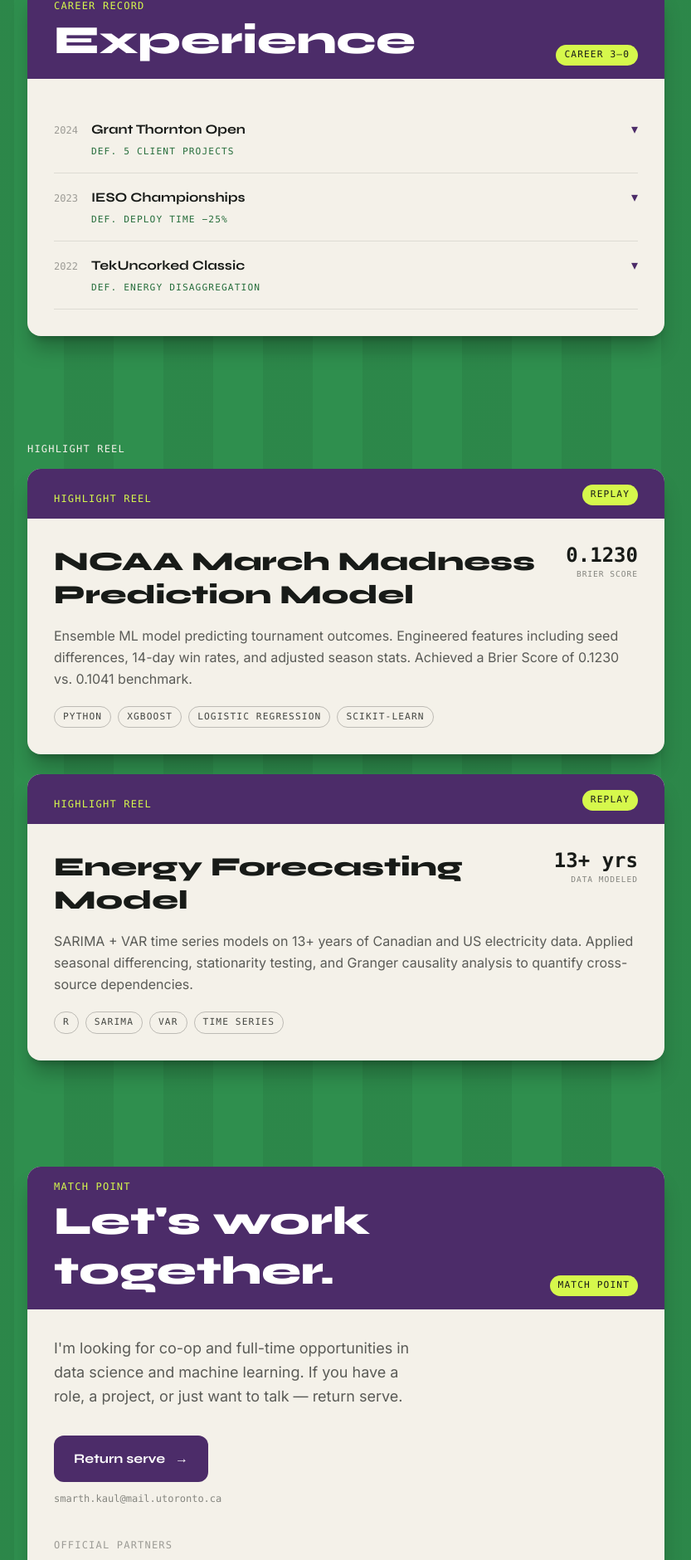
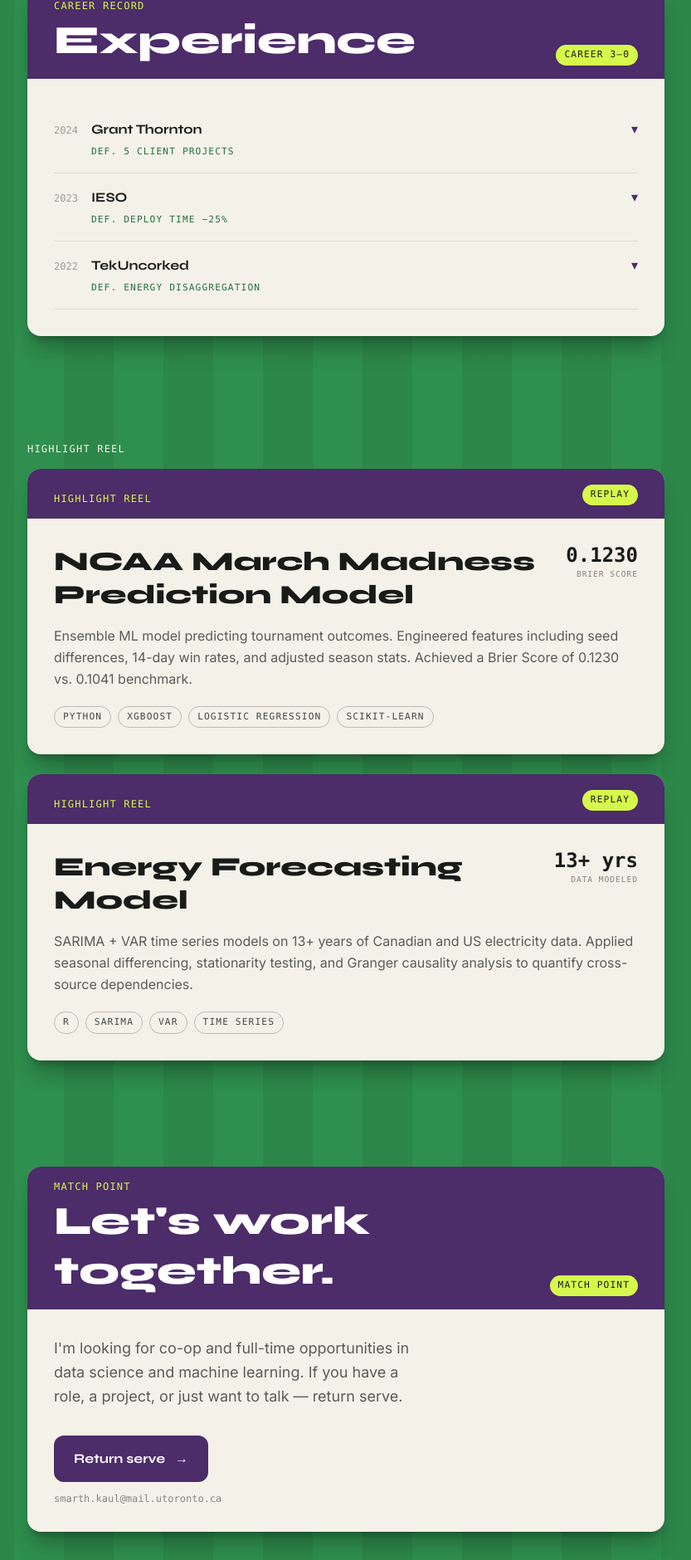
Before and after one commit to smarthkaul/smarthkaul.github.io, a React (Vite) app in the folder website/: page / in a window 1280 px wide. Shown: the part 1635-3515 px from the top of the page at 83% size, without its empty margins (223-1056 px from the left). Built offline with nearby package versions, Linux system fonts and the light colour scheme.

Commit message:
Use plain company names in Experience; remove Official partners from Contact

```diff
--- a/website/src/components/Contact.jsx
+++ b/website/src/components/Contact.jsx
@@ -26,37 +26,9 @@ const Contact = () => {
             <span>Return serve</span>
             <span aria-hidden="true">&rarr;</span>
           </a>
-          <p className="font-mono text-xs text-charcoal/50 break-all mb-10">
+          <p className="font-mono text-xs text-charcoal/50 break-all">
             smarth.kaul@mail.utoronto.ca
           </p>
-
-          <p className="font-mono text-xs uppercase tracking-widest text-charcoal/40 mb-3">
-            Official partners
-          </p>
-          <div className="flex items-center gap-3">
-            <a
-              href="https://github.com/smarthkaul"
-              target="_blank"
-              rel="noopener noreferrer"
-              aria-label="GitHub"
-              className="inline-flex items-center justify-center w-10 h-10 rounded-lg border border-charcoal/15 text-charcoal/70 hover:text-charcoal hover:border-charcoal/40 transition-colors"
-            >
-              <svg className="w-5 h-5" fill="currentColor" viewBox="0 0 24 24">
-                <path d="M12 0c-6.626 0-12 5.373-12 12 0 5.302 3.438 9.8 8.207 11.387.599.111.793-.261.793-.577v-2.234c-3.338.726-4.033-1.416-4.033-1.416-.546-1.387-1.333-1.756-1.333-1.756-1.089-.745.083-.729.083-.729 1.205.084 1.839 1.237 1.839 1.237 1.07 1.834 2.807 1.304 3.492.997.107-.775.418-1.305.762-1.604-2.665-.305-5.467-1.334-5.467-5.931 0-1.311.469-2.381 1.236-3.221-.124-.303-.535-1.524.117-3.176 0 0 1.008-.322 3.301 1.23.957-.266 1.983-.399 3.003-.404 1.02.005 2.047.138 3.006.404 2.291-1.552 3.297-1.23 3.297-1.23.653 1.653.242 2.874.118 3.176.77.84 1.235 1.911 1.235 3.221 0 4.609-2.807 5.624-5.479 5.921.43.372.823 1.102.823 2.222v3.293c0 .319.192.694.801.576 4.765-1.589 8.199-6.086 8.199-11.386 0-6.627-5.373-12-12-12z" />
-              </svg>
-            </a>
-            <a
-              href="https://linkedin.com/in/smarth-kaul"
-              target="_blank"
-              rel="noopener noreferrer"
-              aria-label="LinkedIn"
-              className="inline-flex items-center justify-center w-10 h-10 rounded-lg border border-charcoal/15 text-charcoal/70 hover:text-charcoal hover:border-charcoal/40 transition-colors"
-            >
-              <svg className="w-5 h-5" fill="currentColor" viewBox="0 0 24 24">
-                <path d="M20.447 20.452h-3.554v-5.569c0-1.328-.027-3.037-1.852-3.037-1.853 0-2.136 1.445-2.136 2.939v5.667H9.351V9h3.414v1.561h.046c.477-.9 1.637-1.85 3.37-1.85 3.601 0 4.267 2.37 4.267 5.455v6.286zM5.337 7.433c-1.144 0-2.063-.926-2.063-2.065 0-1.138.92-2.063 2.063-2.063 1.14 0 2.064.925 2.064 2.063 0 1.139-.925 2.065-2.064 2.065zm1.782 13.019H3.555V9h3.564v11.452zM22.225 0H1.771C.792 0 0 .774 0 1.729v20.542C0 23.227.792 24 1.771 24h20.451C23.2 24 24 23.227 24 22.271V1.729C24 .774 23.2 0 22.222 0h.003z" />
-              </svg>
-            </a>
-          </div>
         </StatCard>
       </div>
     </section>
--- a/website/src/components/Experience.jsx
+++ b/website/src/components/Experience.jsx
@@ -6,7 +6,6 @@ import Badge from "./broadcast/Badge";
 const EXPERIENCE = [
   {
     company: "Grant Thornton",
-    tournament: "Grant Thornton Open",
     url: "https://www.grantthornton.ca",
     role: "Business Consulting Intern",
     year: "2024",
@@ -17,7 +16,6 @@ const EXPERIENCE = [
   },
   {
     company: "IESO",
-    tournament: "IESO Championships",
     url: "https://www.ieso.ca",
     role: "Data Analyst Intern",
     year: "2023",
@@ -28,7 +26,6 @@ const EXPERIENCE = [
   },
   {
     company: "TekUncorked",
-    tournament: "TekUncorked Classic",
     url: "https://www.tekuncorked.com/",
     role: "Industrial ML Intern",
     year: "2022",
@@ -54,7 +51,7 @@ const MatchRow = ({ job }) => {
           <span className="font-mono text-charcoal/40 text-xs shrink-0">{job.year}</span>
           <span className="min-w-0">
             <span className="font-display font-bold text-charcoal block truncate">
-              {job.tournament}
+              {job.company}
             </span>
             <span className="font-mono text-[0.7rem] uppercase tracking-widest text-grass-dark">
               {job.result}
```
